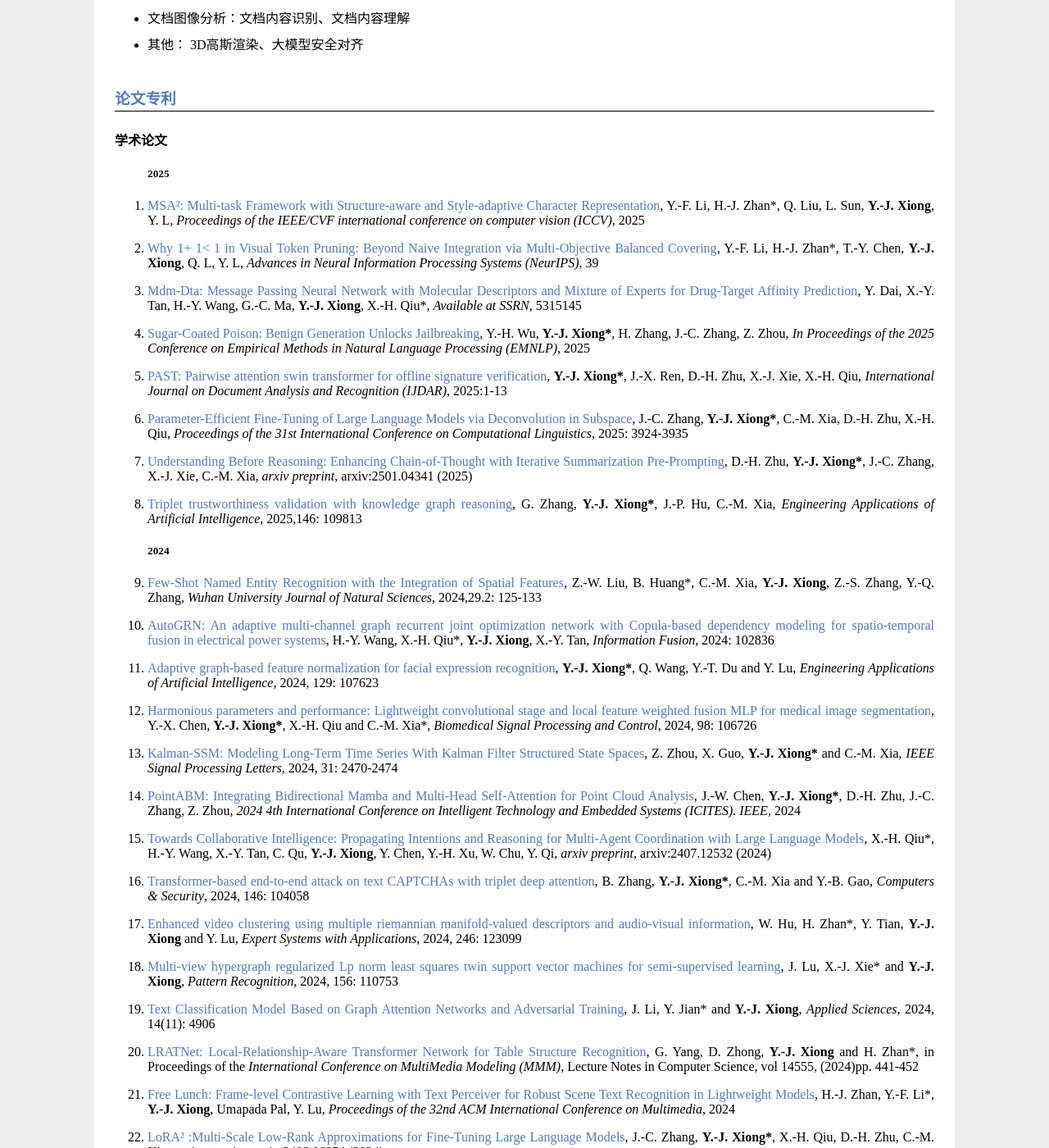
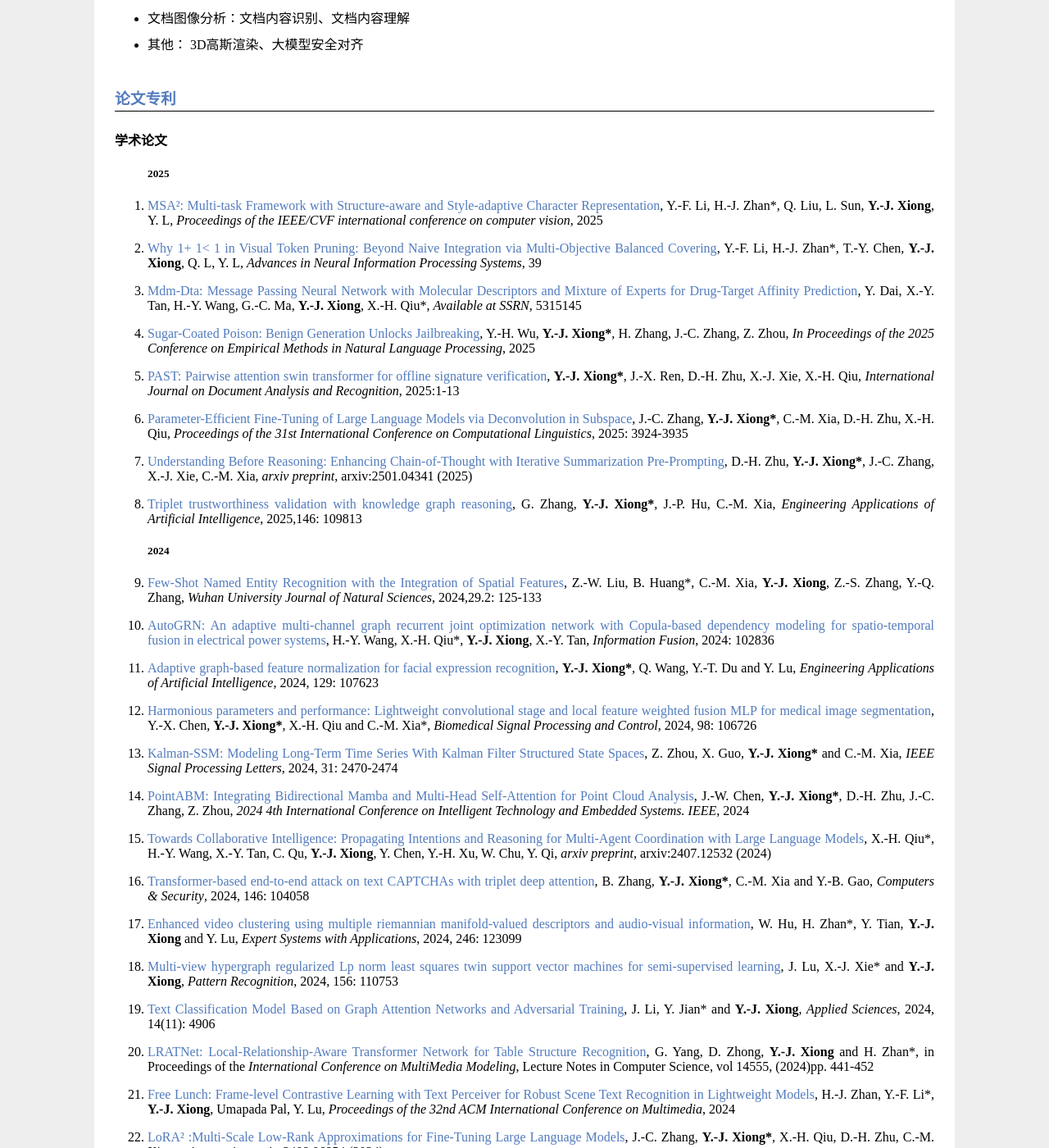
Before and after one commit to X-Lab-CN/introduce, a Jekyll site: the page introduce.html, which Jekyll copies as it is, in a window 1280 px wide and 1400 px high, scrolled down 2062 px. Shown: the whole window at 82% size. Built offline with Jekyll 4.4.1, drawn with Linux system fonts in a browser that asks for light colours; some of the changed text lies outside the part shown.

Commit message:
Update introduce.html

```diff
--- a/introduce.html
+++ b/introduce.html
@@ -228,13 +228,13 @@
                 <a href="https://github.com/LPAIS/MSA-2/tree/main">
                     <p>MSA²: Multi-task Framework with Structure-aware and Style-adaptive Character Representation</a>,
                 Y.-F. Li, H.-J. Zhan*, Q. Liu, L. Sun, <strong>Y.-J. Xiong</strong>, Y. L,
-                <em>Proceedings of the IEEE/CVF international conference on computer vision (ICCV)</em>, 2025</p>
+                <em>Proceedings of the IEEE/CVF international conference on computer vision</em>, 2025</p>
             </li>
 		<li>
                 <a href="https://arxiv.org/abs/2505.10118">
                     <p>Why 1+ 1< 1 in Visual Token Pruning: Beyond Naive Integration via Multi-Objective Balanced Covering</a>,
                 Y.-F. Li, H.-J. Zhan*, T.-Y. Chen, <strong>Y.-J. Xiong</strong>, Q. L, Y. L,
-                <em>Advances in Neural Information Processing Systems (NeurIPS)</em>, 39</p>
+                <em>Advances in Neural Information Processing Systems</em>, 39</p>
             </li>
 		<li>
                 <a href="https://papers.ssrn.com/sol3/papers.cfm?abstract_id=5315145">
@@ -246,13 +246,13 @@
                 <a href="https://arxiv.org/abs/2504.05652">
                     <p>Sugar-Coated Poison: Benign Generation Unlocks Jailbreaking</a>,
                 Y.-H. Wu, <strong>Y.-J. Xiong*</strong>, H. Zhang, J.-C. Zhang, Z. Zhou,
-                <em>In Proceedings of the 2025 Conference on Empirical Methods in Natural Language Processing (EMNLP)</em>, 2025</p>
+                <em>In Proceedings of the 2025 Conference on Empirical Methods in Natural Language Processing</em>, 2025</p>
             </li>
 		<li>
                 <a href="https://link.springer.com/article/10.1007/s10032-025-00537-7">
                     <p>PAST: Pairwise attention swin transformer for offline signature verification</a>,
                 <strong>Y.-J. Xiong*</strong>, J.-X. Ren, D.-H. Zhu, X.-J. Xie, X.-H. Qiu,
-                <em>International Journal on Document Analysis and Recognition (IJDAR)</em>, 2025:1-13</p>
+                <em>International Journal on Document Analysis and Recognition</em>, 2025:1-13</p>
             </li>
 		<li>
                 <a href="https://aclanthology.org/2025.coling-main.265/">
@@ -308,7 +308,7 @@
                 <a href="https://ieeexplore.ieee.org/abstract/document/10777444">
                     <p>PointABM: Integrating Bidirectional Mamba and Multi-Head Self-Attention for Point Cloud Analysis</a>,
                 J.-W. Chen, <strong>Y.-J. Xiong*</strong>, D.-H. Zhu, J.-C. Zhang, Z. Zhou,
-                <em>2024 4th International Conference on Intelligent Technology and Embedded Systems (ICITES). IEEE</em>, 2024</p>
+                <em>2024 4th International Conference on Intelligent Technology and Embedded Systems. IEEE</em>, 2024</p>
             </li>
 		<li>
                 <a href="https://arxiv.org/abs/2407.12532">
@@ -346,7 +346,7 @@
                 <a href="https://link.springer.com/chapter/10.1007/978-3-031-53308-2_37">
                     <p>LRATNet: Local-Relationship-Aware Transformer Network for Table Structure Recognition</a>,
                 G. Yang, D. Zhong, <strong>Y.-J. Xiong</strong> and H. Zhan*,
-                in Proceedings of the <em>International Conference on MultiMedia Modeling (MMM)</em>, Lecture
+                in Proceedings of the <em>International Conference on MultiMedia Modeling</em>, Lecture
                 Notes in Computer Science, vol 14555, (2024)pp. 441-452</p>
             </li>
 		<li>
```
Also changed, not shown: other parts of introduce.html (+1 -1 lines).
